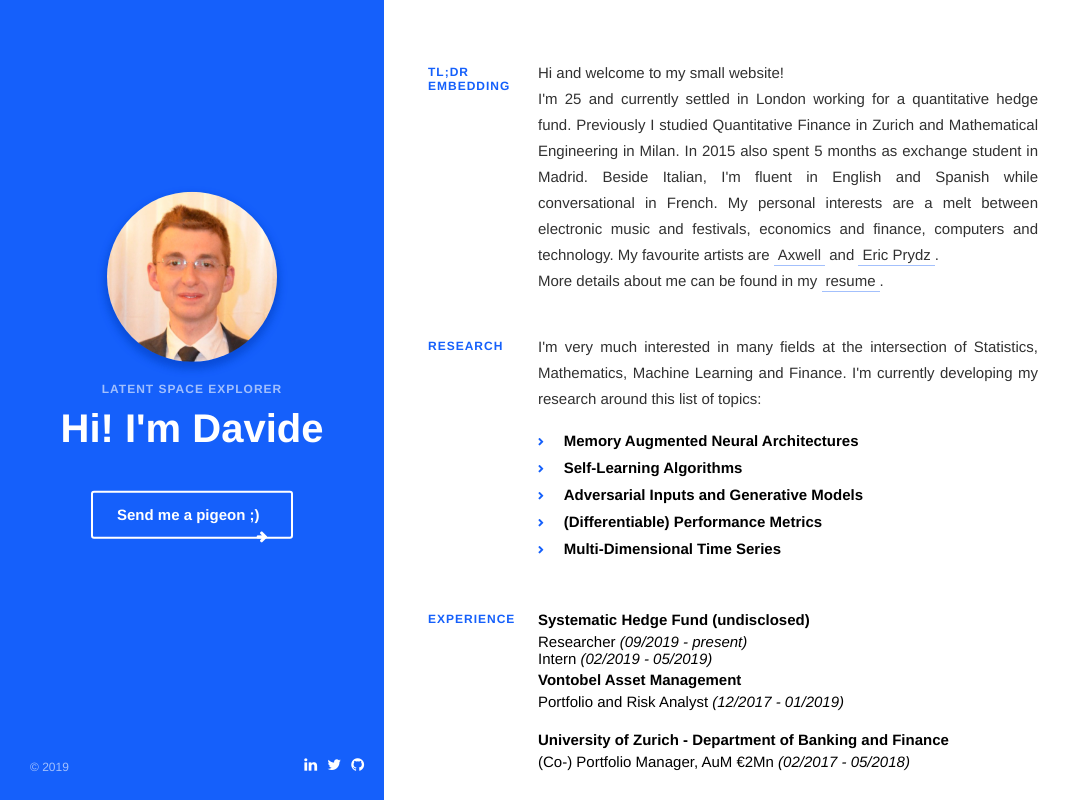
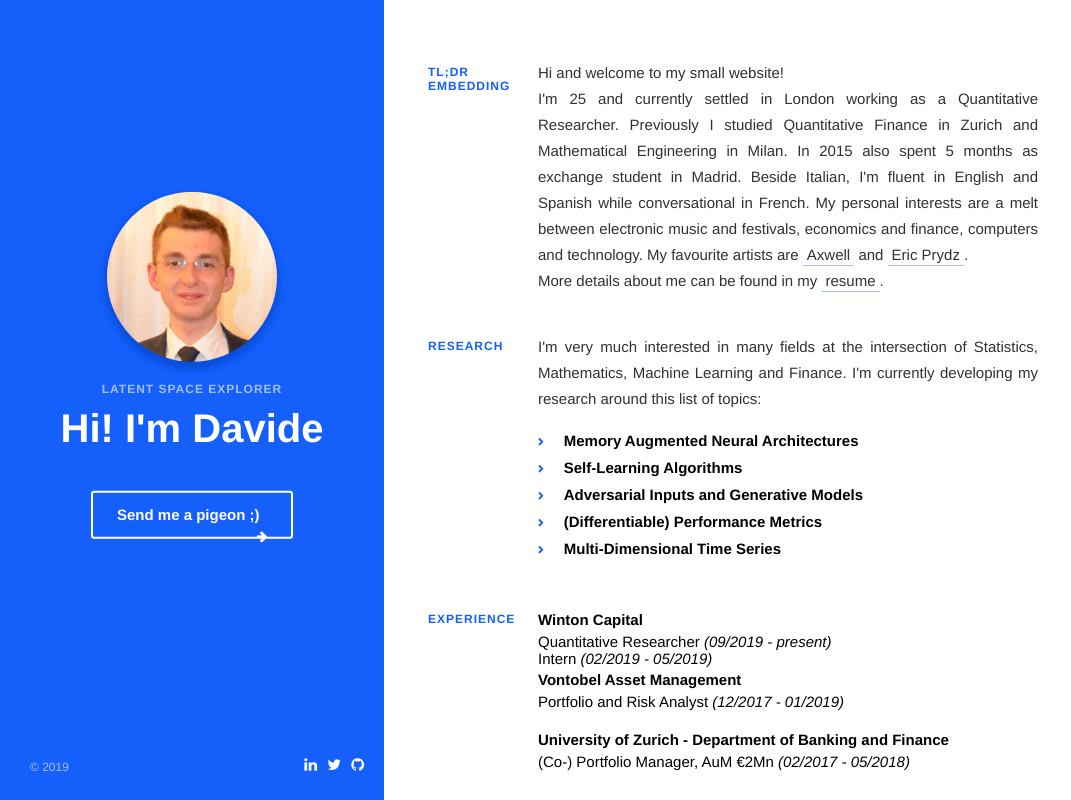
Before and after one commit to marchinidavide/marchinidavide.github.io, a plain HTML site: page index.html in a window 1280 px wide. Shown: the whole page, without its empty margins (0-1071 px from the left). Drawn offline with Linux system fonts and the light colour scheme; a script that the page names is missing; a web font is replaced by a local one.

Commit message:
Update index.html

```diff
--- a/index.html
+++ b/index.html
@@ -51,7 +51,7 @@
 					<p class="main__copy">
 						Hi and welcome to my small website!
 						<br>
-						I'm 25 and currently settled in London working for a quantitative hedge fund.
+						I'm 25 and currently settled in London working as a Quantitative Researcher.
 						Previously I studied Quantitative Finance in Zurich and Mathematical Engineering in Milan. In 2015 also spent 5 months as exchange student in Madrid. Beside Italian, I'm fluent in English and Spanish while conversational in French. My personal interests are a melt between electronic music and festivals, economics and finance, computers and technology. My favourite artists are <a href="https://soundcloud.com/axwell">Axwell</a> and <a href="https://soundcloud.com/eric-prydz">Eric Prydz</a>.
 						<br>
 						More details about me can be found in my <a href="./assets/CV_Davide_Marchini.pdf">resume</a>.
@@ -79,10 +79,10 @@
 				<div class="main__experience">
 					<div class="main__experience-info">
 						<div class="main__experience-info-company">
-							Systematic Hedge Fund (undisclosed)
+							Winton Capital
 						</div>
 						<div class="main__experience-info-position">
-							Researcher <i>(09/2019 - present)</i>
+							Quantitative Researcher <i>(09/2019 - present)</i>
 						</div>
 						<div class="main__experience-info-position">
 							Intern <i>(02/2019 - 05/2019)</i>
```
Also changed, not shown: 1 other file.
